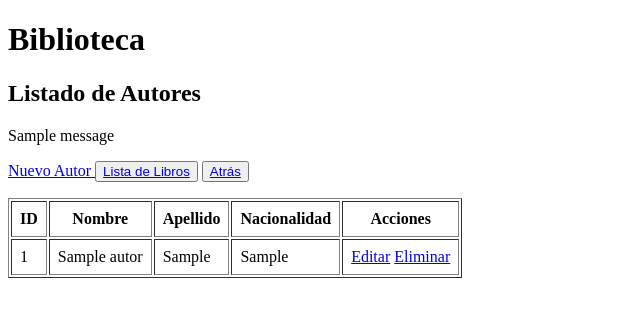
After one commit to melo-villegas-daniela/programacion_ii_melo_daniela, a Django app: page /catalogo/autores/ in a window 1280 px wide. The commit adds this page. Shown: the top 317 px of the page, without its empty margins (0-640 px from the left). Run offline with Django 5.2, Linux system fonts and the light colour scheme; a user stored in the database is signed in; tables that the repository leaves empty hold one stand-in row (values such as "Sample post"); one stand-in notice (Sample message) is shown.

Commit message:
feat(2026-11-12):CRUD Autores and validations

```diff
--- a/Django/biblioteca-app/catalogo/models/__init__.py
+++ b/Django/biblioteca-app/catalogo/models/__init__.py
@@ -1,2 +1,3 @@
 from .categoria import Categoria
 from .libro import Libro
+from .autor import Autor
--- /dev/null
+++ b/Django/biblioteca-app/catalogo/models/autor.py
@@ -0,0 +1,13 @@
+from django.db import models
+
+class Autor(models.Model):
+    nombre = models.CharField(max_length=100)
+    apellido = models.CharField(max_length=100)
+    nacionalidad = models.CharField(max_length=100, blank=True)
+
+    def __str__(self):
+        return f"{self.nombre} {self.apellido}"
+    class Meta:
+        verbose_name = "Autor"
+        verbose_name_plural = "Autores"
+        ordering = ['apellido', 'nombre']
--- /dev/null
+++ b/Django/biblioteca-app/catalogo/templates/catalogo/autores/autor_list.html
@@ -0,0 +1,61 @@
+<!DOCTYPE html>
+<html lang="es">
+<head>
+    <meta charset="UTF-8">
+    <title>Listado de Autores</title>
+</head>
+<body>
+    <h1>Biblioteca</h1>
+    <h2>Listado de Autores</h2>
+    {% if messages %}
+        {% for mensaje in messages %}
+            <p>{{ mensaje }}</p>
+        {% endfor %}
+    {% endif %}
+    <p>
+        <a href="{% url 'autor_create' %}">
+            Nuevo Autor
+        </a>
+     <button><a href="{% url 'libro_list' %}">Lista de Libros</a></button>
+
+
+    <button><a href="{% url 'home' %}">Atrás</a></button>
+    </p>
+
+
+
+    <table border="1" cellpadding="8">
+        <thead>
+            <tr>
+                <th>ID</th>
+                <th>Nombre</th>
+                <th>Apellido</th>
+                <th>Nacionalidad</th>
+                <th>Acciones</th>
+            </tr>
+        </thead>
+        <tbody>
+            {% for autor in autores %}
+                <tr>
+                    <td>{{ autor.id }}</td>
+                    <td>{{ autor.nombre }}</td>
+                    <td>{{ autor.apellido }}</td>
+                    <td>{{ autor.nacionalidad }}</td>
+                    <td>
+                        <a href="{% url 'autor_update' autor.pk %}">Editar</a>
+                        {%if perms.catalogo.delete_autor%}
+                        <a href="{% url 'autor_delete' autor.pk %}">Eliminar</a>
+                        {% endif %}
+                    </td>
+                </tr>
+            {% empty %}
+                <tr>
+                    <td colspan="3">
+                        No existen autores registrados.
+                    </td>
+                </tr>
+            {% endfor %}
+        </tbody>
+    </table>
+</body>
+</html>
--- a/Django/biblioteca-app/catalogo/templates/catalogo/home.html
+++ b/Django/biblioteca-app/catalogo/templates/catalogo/home.html
@@ -13,6 +13,7 @@
     <ul>
         <li><a href="{% url 'libro_list' %}">Lista de Libros</a></li>
         <li><a href="{% url 'categoria_list' %}">Lista de Categorias</a></li>
+        <li><a href="{% url 'autor_list' %}">Lista de Autores</a></li>
     </ul>
     <form method="post" action="{% url 'logout' %}">
     {% csrf_token %}
--- a/Django/biblioteca-app/catalogo/templates/catalogo/libros/libro_list.html
+++ b/Django/biblioteca-app/catalogo/templates/catalogo/libros/libro_list.html
@@ -39,6 +39,7 @@
                 {% endfor %}
             </select>
         </p>
+        <button type="submit">Buscar</button>
     </form>
     <table border="1">
         <thead>
--- /dev/null
+++ b/Django/biblioteca-app/catalogo/views/autor_views.py
@@ -0,0 +1,48 @@
+from django.shortcuts import render, redirect
+from django.contrib import messages
+from catalogo.form.autor_form import AutorForm
+from catalogo.models import Autor
+from django.contrib.auth.decorators import login_required, permission_required
+
+@login_required
+@permission_required('catalogo.view_autor', raise_exception=True)
+def autor_list(request):
+    autores = Autor.objects.all()
+    return render(request, 'catalogo/autores/autor_list.html', {'autores': autores})
+
+@login_required
+@permission_required('catalogo.add_autor', raise_exception=True)
+def autor_create(request):
+    if request.method == 'POST':
+        form = AutorForm(request.POST)
+        if form.is_valid():
+            form.save()
+            messages.success(request, 'Autor creado exitosamente.')
+            return redirect('autor_list')
+    else:
+        form = AutorForm()
+    return render(request, 'catalogo/autores/formulario.html', {'form': form})
+
+@login_required
+@permission_required('catalogo.change_autor', raise_exception=True)
+def autor_update(request, pk):
+    autor = Autor.objects.get(pk=pk)
+    if request.method == 'POST':
+        form = AutorForm(request.POST, instance=autor)
+        if form.is_valid():
+            form.save()
+            messages.success(request, 'Autor actualizado exitosamente.')
+            return redirect('autor_list')
+    else:
+        form = AutorForm(instance=autor)
+    return render(request, 'catalogo/autores/formulario.html', {'form': form})
+
+@login_required
+@permission_required('catalogo.delete_autor', raise_exception=True)
+def autor_delete(request, pk):
+    autor = Autor.objects.get(pk=pk)
+    if request.method == 'POST':
+        autor.delete()
+        messages.success(request, 'Autor eliminado exitosamente.')
+        return redirect('autor_list')
+    return render(request, 'catalogo/autores/autor_confirm_delete.html', {'autor': autor})
--- a/Django/biblioteca-app/config/urls.py
+++ b/Django/biblioteca-app/config/urls.py
@@ -7,5 +7,7 @@ urlpatterns = [
     path('admin/', admin.site.urls),
     path('catalogo/categorias/', include('catalogo.urls.categoria_urls')),
     path('catalogo/', include('catalogo.urls.libro_urls')),
+    path('catalogo/', include('catalogo.urls.autor_urls')),
     path('cuentas/', include('catalogo.urls.authentication_urls')),
+
 ]
```
Also changed, not shown: Django/biblioteca-app/catalogo/form/autor_form.py (added, +15 -0 lines), Django/biblioteca-app/catalogo/form/libro_form.py (+27 -2 lines), Django/biblioteca-app/catalogo/models/libro.py (+7 -1 lines), Django/biblioteca-app/catalogo/templates/catalogo/autores/autor_confirm_delete.html (added, +17 -0 lines), Django/biblioteca-app/catalogo/templates/catalogo/autores/formulario.html (added, +23 -0 lines), Django/biblioteca-app/catalogo/urls/autor_urls.py (added, +9 -0 lines), Django/biblioteca-app/catalogo/migrations/0003_autor.py (added).
